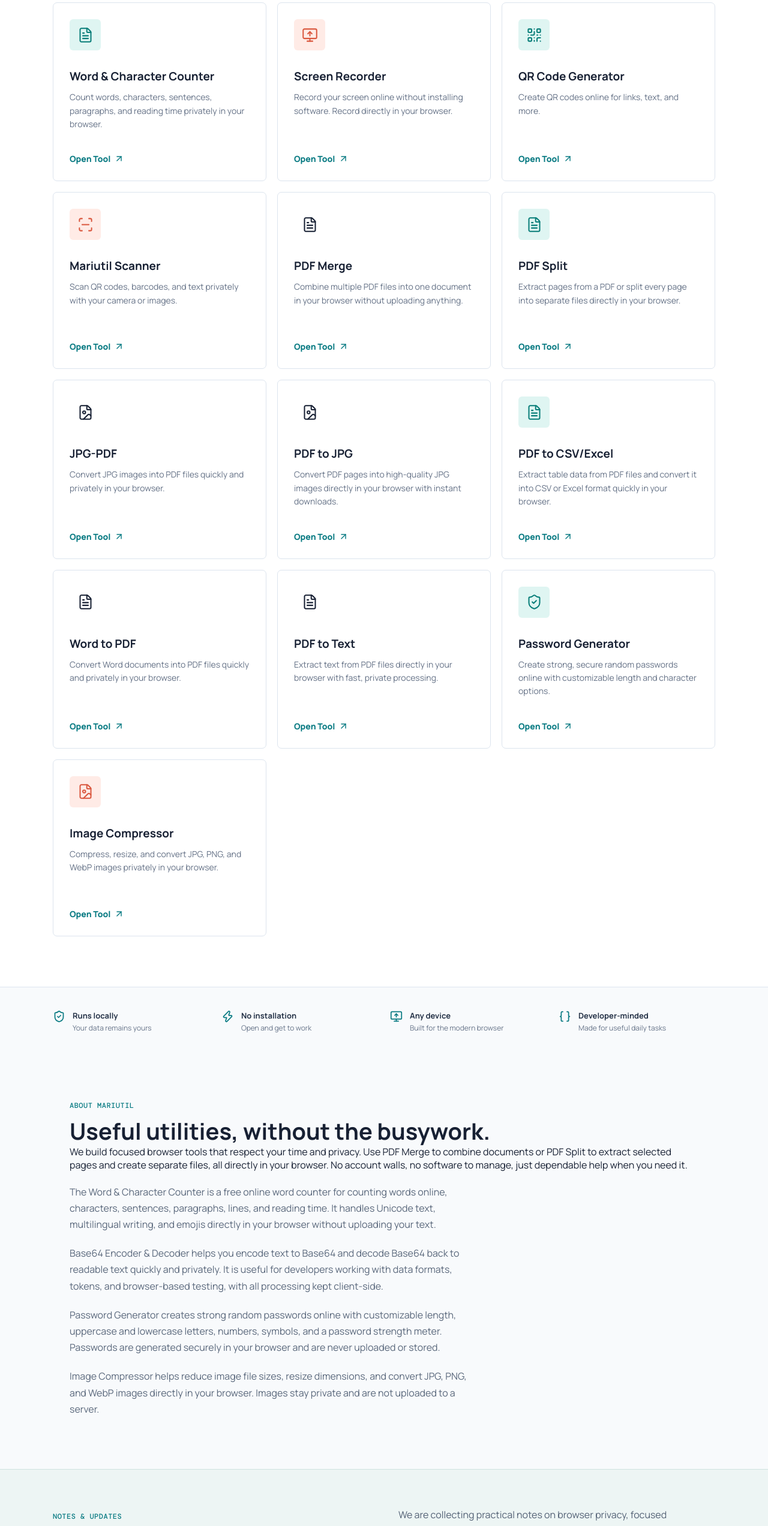
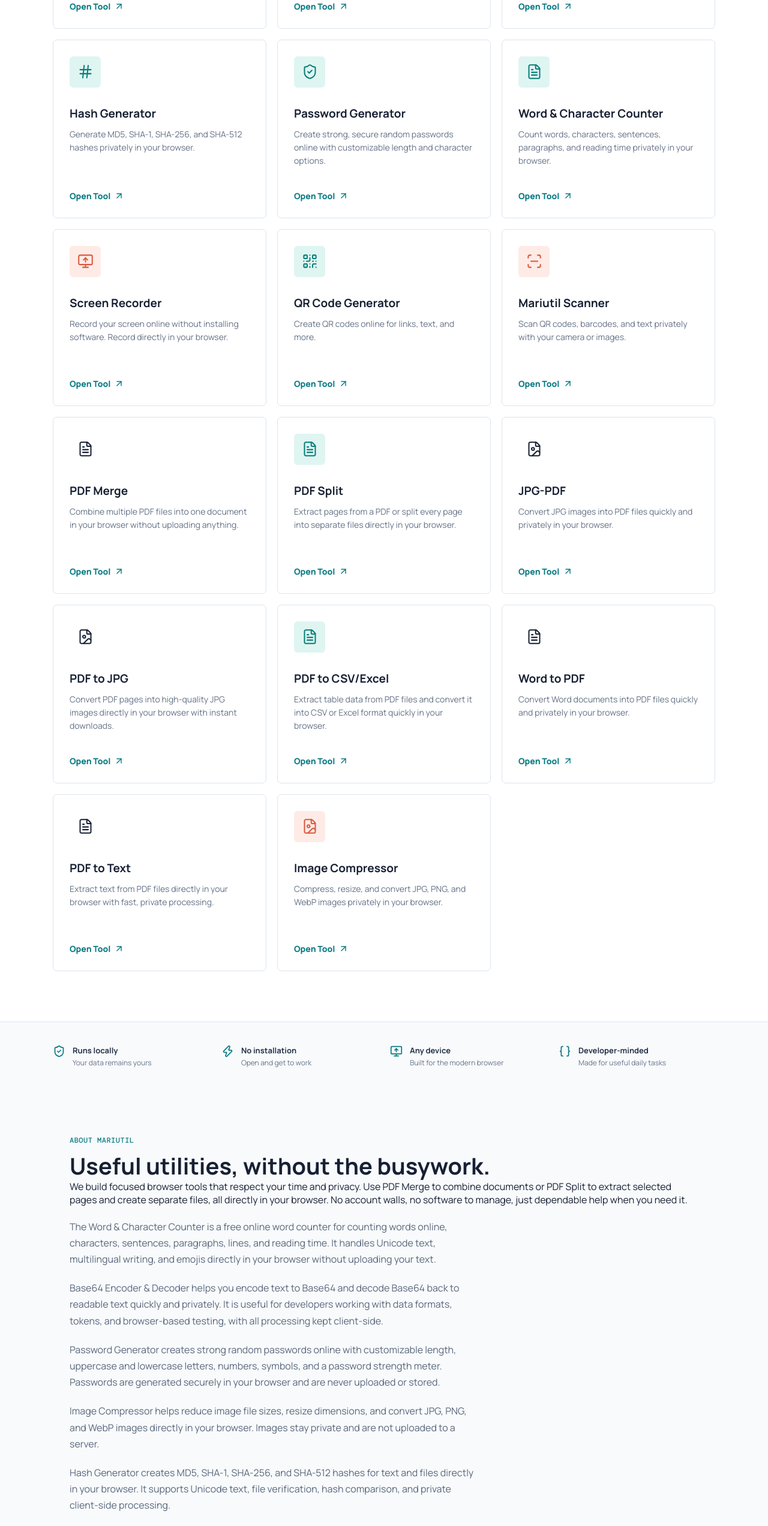
Before and after one commit to poreddymadhukar/mariutil-home, a React (Vite) app: page / in a window 1280 px wide. Shown: the part 1465-4009 px from the top of the page at 60% size. Built offline with nearby package versions, Linux system fonts and the light colour scheme; no server answers.

Commit message:
added new card hash generator and moved to up

```diff
--- a/index.html
+++ b/index.html
@@ -6,7 +6,7 @@
     <meta name="theme-color" content="#f8fafc" />
     <meta
       name="description"
-      content="Use Mariutil for free browser tools including Word to PDF conversion, PDF to CSV/Excel conversion, screen recording, PDF to JPG conversion, PDF to Text extraction, PDF merging, XML to JSON conversion, and more. No signup required. Word &amp; Character Counter and Base64 Encoder &amp; Decoder tools are also available. Mariutil also includes a free password generator for creating strong, secure random passwords online. Try the Image Compressor to compress, resize, and convert JPG, PNG, and WebP images privately in your browser."
+      content="Use Mariutil for free browser tools including Word to PDF conversion, PDF to CSV/Excel conversion, screen recording, PDF to JPG conversion, PDF to Text extraction, PDF merging, XML to JSON conversion, and more. No signup required. Word &amp; Character Counter and Base64 Encoder &amp; Decoder tools are also available. Mariutil also includes a free password generator for creating strong, secure random passwords online. Try the Image Compressor to compress, resize, and convert JPG, PNG, and WebP images privately in your browser. Hash Generator creates MD5, SHA-1, SHA-256, and SHA-512 hashes privately in your browser."
     />
     <meta name="application-name" content="Mariutil" />
     <meta name="author" content="Mariutil" />
@@ -30,7 +30,7 @@
     />
     <meta
       property="og:description"
-      content="Use Mariutil for free online tools including JSON formatting, Word to PDF conversion, PDF to CSV/Excel conversion, PDF merging, PDF splitting, PDF to JPG conversion, PDF to Text conversion, JPG to PDF conversion, XML to JSON conversion, and screen recording. No signup required. Try the Word &amp; Character Counter and Base64 Encoder &amp; Decoder too. Mariutil also includes a free password generator for strong, secure random passwords online. The Image Compressor compresses, resizes, and converts JPG, PNG, and WebP images privately in your browser."
+      content="Use Mariutil for free online tools including JSON formatting, Word to PDF conversion, PDF to CSV/Excel conversion, PDF merging, PDF splitting, PDF to JPG conversion, PDF to Text conversion, JPG to PDF conversion, XML to JSON conversion, and screen recording. No signup required. Try the Word &amp; Character Counter and Base64 Encoder &amp; Decoder too. Mariutil also includes a free password generator for strong, secure random passwords online. The Image Compressor compresses, resizes, and converts JPG, PNG, and WebP images privately in your browser. Hash Generator creates MD5, SHA-1, SHA-256, and SHA-512 hashes privately in your browser."
     />
     <meta name="twitter:card" content="summary" />
     <meta name="twitter:url" content="https://mariutil.com/" />
@@ -40,7 +40,7 @@
     />
     <meta
       name="twitter:description"
-      content="Use Mariutil for free online tools including JSON formatting, Word to PDF conversion, PDF to CSV/Excel conversion, PDF merging, PDF splitting, PDF to JPG conversion, PDF to Text conversion, JPG to PDF conversion, XML to JSON conversion, and screen recording. No signup required. Try the Word &amp; Character Counter and Base64 Encoder &amp; Decoder too. Mariutil also includes a free password generator for strong, secure random passwords online. The Image Compressor compresses, resizes, and converts JPG, PNG, and WebP images privately in your browser."
+      content="Use Mariutil for free online tools including JSON formatting, Word to PDF conversion, PDF to CSV/Excel conversion, PDF merging, PDF splitting, PDF to JPG conversion, PDF to Text conversion, JPG to PDF conversion, XML to JSON conversion, and screen recording. No signup required. Try the Word &amp; Character Counter and Base64 Encoder &amp; Decoder too. Mariutil also includes a free password generator for strong, secure random passwords online. The Image Compressor compresses, resizes, and converts JPG, PNG, and WebP images privately in your browser. Hash Generator creates MD5, SHA-1, SHA-256, and SHA-512 hashes privately in your browser."
     />
     <title>
       Free Online Screen Recorder with Audio - Mariutil | Word Counter &amp;
@@ -61,8 +61,7 @@
             "@id": "https://mariutil.com/#website",
             "name": "Mariutil",
             "url": "https://mariutil.com/",
-            "description": "Free online tools for developers and everyday work, including JSON formatting, Word to PDF conversion, PDF to CSV/Excel conversion, PDF merging, PDF splitting, PDF to JPG conversion, JPG to PDF conversion, XML to JSON conversion, QR code generation, screen recording, and PDF to Text conversion. The site also includes a Word & Character Counter, Base64 Encoder & Decoder, and a free password generator for strong, secure random passwords.",
-                      "description": "Free online tools for developers and everyday work, including JSON formatting, Word to PDF conversion, PDF to CSV/Excel conversion, PDF merging, PDF splitting, PDF to JPG conversion, JPG to PDF conversion, XML to JSON conversion, QR code generation, screen recording, and PDF to Text conversion. The site also includes a Word & Character Counter, Base64 Encoder & Decoder, a free password generator for strong, secure random passwords, and an Image Compressor for private JPG, PNG, and WebP processing."
+            "description": "Free online tools for developers and everyday work, including JSON formatting, PDF and image utilities, password generation, hash generation, screen recording, and PDF to Text conversion. The site also includes a Word & Character Counter, Base64 Encoder & Decoder, a free password generator for strong, secure random passwords, and an Image Compressor for private JPG, PNG, and WebP processing. Hash Generator creates MD5, SHA-1, SHA-256, and SHA-512 hashes privately in your browser.",
             "publisher": { "@id": "https://mariutil.com/#organization" },
             "inLanguage": "en-US"
           },
@@ -242,6 +241,16 @@
               "url": "https://imagecompressor.mariutil.com/",
               "description": "Compress, resize, and convert JPG, PNG, and WebP images directly in your browser without uploading them to a server."
             }
+          },
+          {
+            "@type": "ListItem",
+            "position": 17,
+            "item": {
+              "@type": "WebApplication",
+              "name": "Hash Generator",
+              "url": "https://hash.mariutil.com/",
+              "description": "Generate MD5, SHA-1, SHA-256, and SHA-512 hashes for text and files privately in your browser."
+            }
           }
         ]
       }
@@ -274,6 +283,20 @@
         "offers": { "@type": "Offer", "price": "0", "priceCurrency": "USD" }
       }
     </script>
+    <script type="application/ld+json">
+      {
+        "@context": "https://schema.org",
+        "@type": "WebApplication",
+        "name": "Mariutil Hash Generator",
+        "url": "https://hash.mariutil.com/",
+        "applicationCategory": "DeveloperApplication",
+        "operatingSystem": "Any",
+        "isAccessibleForFree": true,
+        "description": "Generate MD5, SHA-1, SHA-256, and SHA-512 hashes for text and files privately in your browser.",
+        "keywords": "free hash generator, MD5 generator, SHA-1 generator, SHA-256 generator, SHA-512 generator, file hash generator",
+        "offers": { "@type": "Offer", "price": "0", "priceCurrency": "USD" }
+      }
+    </script>
   </head>
   <body>
     <div id="root"></div>
--- a/src/App.tsx
+++ b/src/App.tsx
@@ -5,6 +5,7 @@
   CodeXml,
   FileImage,
   FileText,
+  Hash,
   KeyRound,
   MonitorUp,
   QrCode,
@@ -72,6 +73,22 @@
     href: "https://base64.mariutil.com/",
     icon: Binary,
     accent: "blue",
+  },
+  {
+    name: "Hash Generator",
+    description:
+      "Generate MD5, SHA-1, SHA-256, and SHA-512 hashes privately in your browser.",
+    href: "https://hash.mariutil.com/",
+    icon: Hash,
+    accent: "teal",
+  },
+  {
+    name: "Password Generator",
+    description:
+      "Create strong, secure random passwords online with customizable length and character options.",
+    href: "https://password.mariutil.com/",
+    icon: ShieldCheck,
+    accent: "teal",
   },
   {
     name: "Word & Character Counter",
@@ -161,14 +178,6 @@
     accent: "purple",
   },
   {
-    name: "Password Generator",
-    description:
-      "Create strong, secure random passwords online with customizable length and character options.",
-    href: "https://password.mariutil.com/",
-    icon: ShieldCheck,
-    accent: "teal",
-  },
-  {
     name: "Image Compressor",
     description:
       "Compress, resize, and convert JPG, PNG, and WebP images privately in your browser.",
@@ -201,7 +210,9 @@
             You can also use the Password Generator to create strong, secure
             random passwords privately in your browser. The Image Compressor can
             compress, resize, and convert JPG, PNG, and WebP images privately in
-            your browser.
+            your browser. The Hash Generator creates MD5, SHA-1, SHA-256, and
+            SHA-512 hashes directly in your browser without uploading text or
+            files.
           </p>
           <a className="browse-link" href="#tools">
             Explore tools <ArrowUpRight size={17} aria-hidden="true" />
@@ -305,6 +316,12 @@
               and convert JPG, PNG, and WebP images directly in your browser.
               Images stay private and are not uploaded to a server.
             </p>
+            <p>
+              Hash Generator creates MD5, SHA-1, SHA-256, and SHA-512 hashes for
+              text and files directly in your browser. It supports Unicode text,
+              file verification, hash comparison, and private client-side
+              processing.
+            </p>
           </div>
         </section>
 
```
